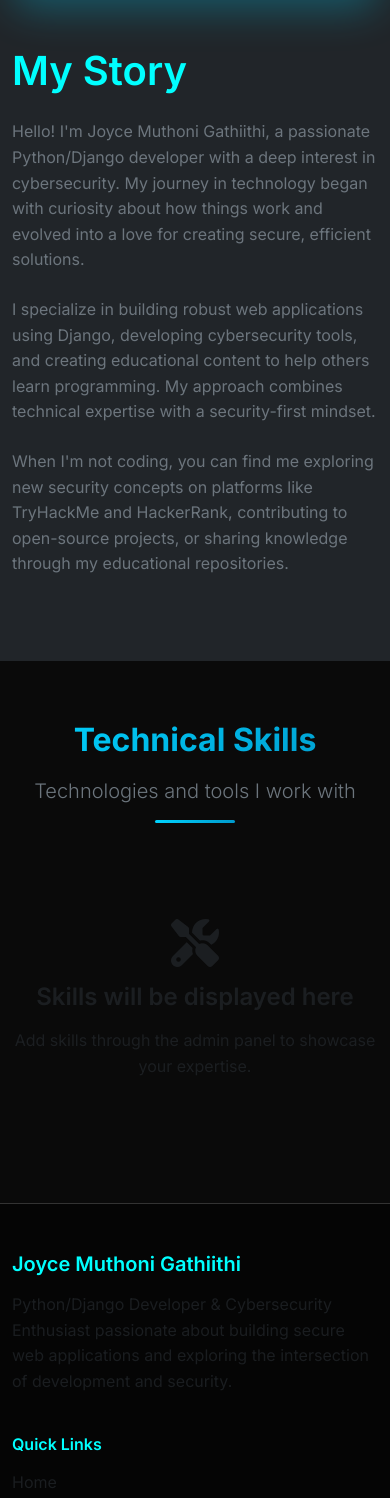
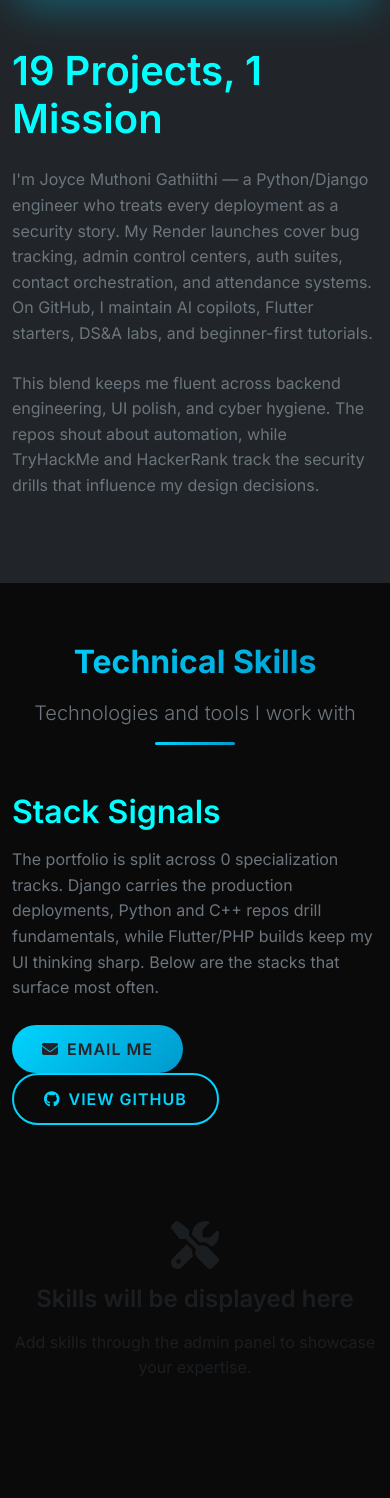
Before and after one commit to MuthoniGathiithi/Muthoni-Gathiithi-Personal-Website, a Django app: template templates/main/about.html in a window 390 px wide. Shown: the part 844-2342 px from the top of the page. Run offline with Django 4.2, Linux system fonts and the light colour scheme; the template is opened without the code that fills it, so the values that code supplies are empty.

Commit message:
feat: rebuild the about + technical skills narrative with impact metrics, stack chips, and category insights.

```diff
--- a/templates/main/about.html
+++ b/templates/main/about.html
@@ -30,22 +30,27 @@
 
             <div class="col-lg-6" data-aos="fade-left">
                 <div class="about-content">
-                    <h2 class="text-accent mb-4">My Story</h2>
+                    <h2 class="text-accent mb-4">19 Projects, 1 Mission</h2>
                     <p class="text-secondary mb-4">
-                        Hello! I'm Joyce Muthoni Gathiithi, a passionate Python/Django developer with a deep
-                        interest in cybersecurity. My journey in technology began with curiosity about how
-                        things work and evolved into a love for creating secure, efficient solutions.
+                        I'm Joyce Muthoni Gathiithi — a Python/Django engineer who treats every deployment as a
+                        security story. My Render launches cover bug tracking, admin control centers, auth suites,
+                        contact orchestration, and attendance systems. On GitHub, I maintain AI copilots, Flutter
+                        starters, DS&A labs, and beginner-first tutorials.
                     </p>
                     <p class="text-secondary mb-4">
-                        I specialize in building robust web applications using Django, developing cybersecurity
-                        tools, and creating educational content to help others learn programming. My approach
-                        combines technical expertise with a security-first mindset.
+                        This blend keeps me fluent across backend engineering, UI polish, and cyber hygiene. The repos
+                        shout about automation, while TryHackMe and HackerRank track the security drills that influence
+                        my design decisions.
                     </p>
-                    <p class="text-secondary mb-4">
-                        When I'm not coding, you can find me exploring new security concepts on platforms like
-                        TryHackMe and HackerRank, contributing to open-source projects, or sharing knowledge
-                        through my educational repositories.
-                    </p>
+                    <div class="metrics-grid">
+                        {% for metric in impact_metrics %}
+                        <div class="metric-card">
+                            <h3 class="text-accent">{{ metric.value }}</h3>
+                            <p class="text-muted mb-1">{{ metric.label }}</p>
+                            <small class="text-secondary">{{ metric.caption }}</small>
+                        </div>
+                        {% endfor %}
+                    </div>
                 </div>
             </div>
         </div>
@@ -60,23 +65,55 @@
             <p class="lead text-secondary">Technologies and tools I work with</p>
         </div>
 
-        {% for category, skills in skills_by_category.items %}
-        <div class="skill-category-section mb-5" data-aos="fade-up">
-            <h3 class="text-accent mb-4">{{ category }}</h3>
         <div class="row">
-                {% for skill in skills %}
-                <div class="col-lg-3 col-md-4 col-sm-6 mb-4">
-                    <div class="skill-item text-center">
-                        <div class="skill-icon mb-3">
-                            <i class="fas fa-code fa-3x text-accent"></i>
+            <div class="col-lg-6 mb-5" data-aos="fade-right">
+                <h3 class="text-accent mb-3">Stack Signals</h3>
+                <p class="text-secondary">
+                    The portfolio is split across {{ project_story.categories|length }} specialization tracks.
+                    Django carries the production deployments, Python and C++ repos drill fundamentals, while
+                    Flutter/PHP builds keep my UI thinking sharp. Below are the stacks that surface most often.
+                </p>
+                <div class="stack-chips mt-4">
+                    {% for tech in project_story.top_stack %}
+                        <span class="stack-chip">
+                            <span>{{ tech.name }}</span>
+                            <small>{{ tech.count }} uses</small>
+                        </span>
+                    {% endfor %}
                 </div>
-                        <h5 class="skill-name">{{ skill.name }}</h5>
-                        <div class="skill-progress">
-                            <div class="skill-progress-bar" data-percentage="{{ skill.proficiency }}"></div>
+                <div class="category-pills mt-4">
+                    {% for item in project_story.categories %}
+                        <span class="category-pill">
+                            {{ item.label }} • {{ item.count }} projects
+                        </span>
+                    {% endfor %}
                 </div>
-                        <span class="skill-percentage">{{ skill.proficiency }}%</span>
+                <div class="mt-4">
+                    <a href="mailto:gathiithijoyce74@gmail.com" class="btn btn-primary-custom me-3">
+                        <i class="fas fa-envelope me-2"></i>Email Me
+                    </a>
+                    <a href="https://github.com/MuthoniGathiithi" target="_blank" class="btn btn-outline-custom">
+                        <i class="fab fa-github me-2"></i>View GitHub
+                    </a>
                 </div>
             </div>
+            <div class="col-lg-6" data-aos="fade-left">
+                <div class="skill-grid">
+                    {% for insight in skills_insights %}
+                    <div class="skill-pillar-card mb-4">
+                        <div class="d-flex justify-content-between align-items-center mb-3">
+                            <h4 class="mb-0">{{ insight.label }}</h4>
+                            <span class="badge bg-primary">{{ insight.count }} projects</span>
+                        </div>
+                        <p class="text-secondary mb-3">
+                            Featured builds:
+                            {% for project in insight.projects %}
+                                <span class="text-light">{{ project }}</span>{% if not forloop.last %},{% endif %}
+                            {% endfor %}
+                        </p>
+                        <div class="tech-grid">
+                            {% for tech in insight.tech_stack %}
+                                <span class="tech-chip">{{ tech }}</span>
                             {% endfor %}
                         </div>
                     </div>
@@ -87,6 +124,9 @@
                         <p class="text-muted">Add skills through the admin panel to showcase your expertise.</p>
                     </div>
                     {% endfor %}
+                </div>
+            </div>
+        </div>
     </div>
 </section>
 {% endblock %}
```
Lines whose indentation alone changed are shown as unchanged.
